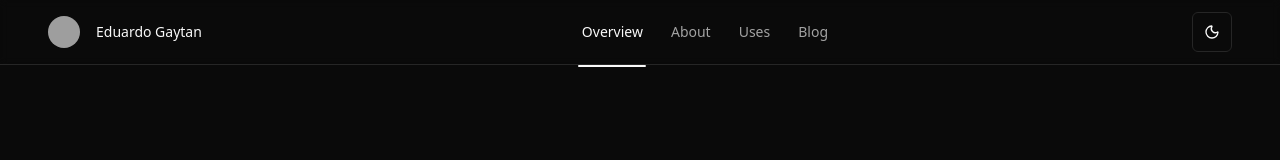
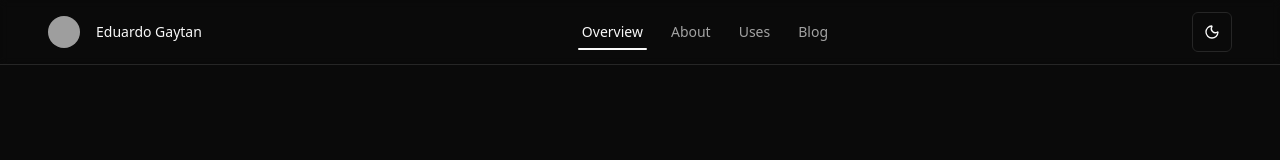
Before and after one commit to azuri-gm/portfolio-site, a Next.js app: page / in a window 1280 px wide. Shown: the top 160 px of the page. Built offline with nearby package versions, Linux system fonts and the light colour scheme; grey boxes are pictures that could not be loaded.

Commit message:
feat: enhance navigation with motion-driven sliding underline and indicator animations
Implement shared layout animations for desktop and mobile navigation indicators.

Co-authored-by: Eduardo Azuri Gaytán Martínez <14208842+azuri-gm@users.noreply.github.com>

```diff
--- a/components/mobile-nav.tsx
+++ b/components/mobile-nav.tsx
@@ -4,6 +4,7 @@ import { Button } from '@/components/ui/button'
 import { Sheet, SheetContent, SheetTrigger } from '@/components/ui/sheet'
 import { cn } from '@/lib/utils'
 import { Menu } from 'lucide-react'
+import { motion } from 'motion/react'
 import Link from 'next/link'
 import { usePathname } from 'next/navigation'
 import * as React from 'react'
@@ -56,16 +57,24 @@ export function MobileNav() {
                 href={item.href}
                 onClick={() => setOpen(false)}
                 className={cn(
-                  'flex items-center gap-2 rounded-md px-3 py-2 text-sm font-medium transition-colors',
+                  'relative flex items-center gap-2 rounded-md px-3 py-2 text-sm font-medium transition-colors',
                   active
-                    ? 'bg-accent text-foreground'
+                    ? 'text-foreground'
                     : 'text-muted-foreground hover:bg-accent/50 hover:text-foreground/80',
                 )}
               >
                 {active && (
-                  <span className="h-1.5 w-1.5 rounded-full bg-foreground shrink-0" />
+                  <motion.span
+                    layoutId="mobile-nav-highlight"
+                    className="absolute inset-0 rounded-md bg-accent"
+                    transition={{
+                      type: 'spring',
+                      stiffness: 380,
+                      damping: 30,
+                    }}
+                  />
                 )}
-                {item.label}
+                <span className="relative z-10">{item.label}</span>
               </Link>
             )
           })}
--- a/components/nav.tsx
+++ b/components/nav.tsx
@@ -2,6 +2,7 @@
 
 import { cn } from '@/lib/utils'
 import { Search } from 'lucide-react'
+import { motion } from 'motion/react'
 import Link from 'next/link'
 import { usePathname } from 'next/navigation'
 import { CommandMenu } from './command-menu'
@@ -55,7 +56,7 @@ export function Nav() {
                     key={item.href}
                     href={item.href}
                     className={cn(
-                      'relative px-3 py-1.5 text-sm font-medium rounded-md transition-colors',
+                      'relative px-3 py-2 text-sm font-medium transition-colors',
                       active
                         ? 'text-foreground'
                         : 'text-muted-foreground hover:text-foreground/80',
@@ -63,7 +64,15 @@ export function Nav() {
                   >
                     {item.label}
                     {active && (
-                      <span className="absolute bottom-[-1.2rem] left-1/2 -translate-x-1/2 h-[2px] w-4/5 bg-foreground rounded-full" />
+                      <motion.span
+                        layoutId="nav-underline"
+                        className="absolute bottom-0 left-2 right-2 h-[2px] bg-foreground rounded-full"
+                        transition={{
+                          type: 'spring',
+                          stiffness: 380,
+                          damping: 30,
+                        }}
+                      />
                     )}
                   </Link>
                 )
```
